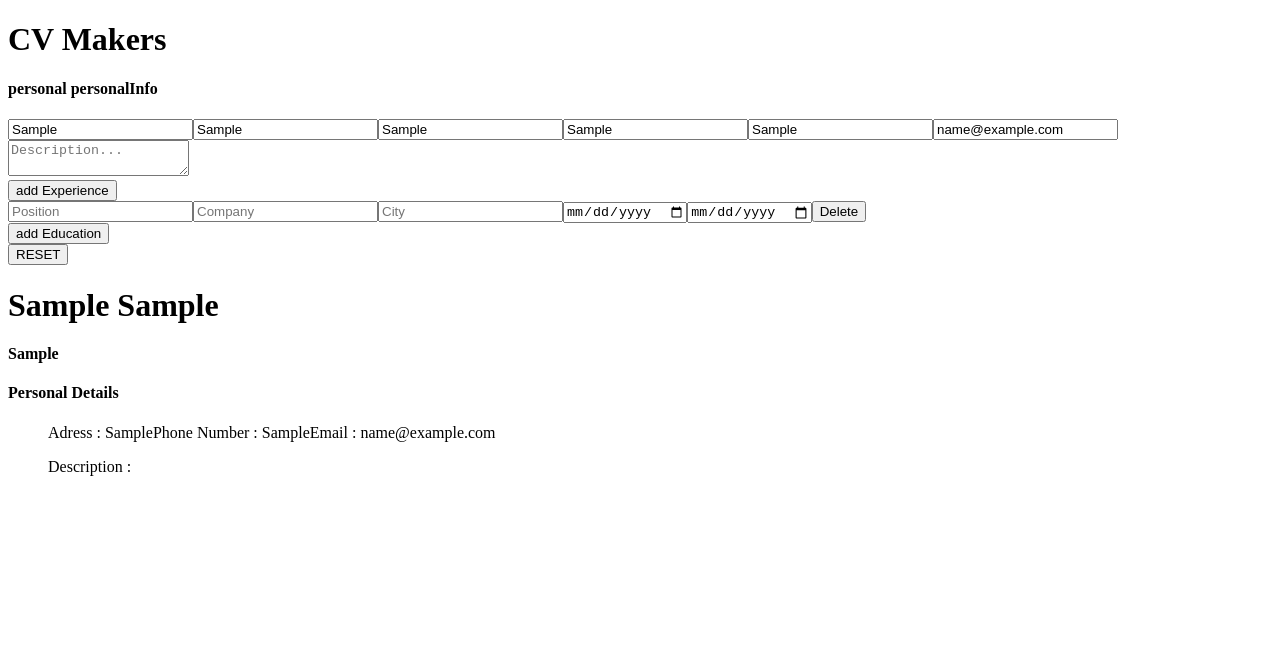
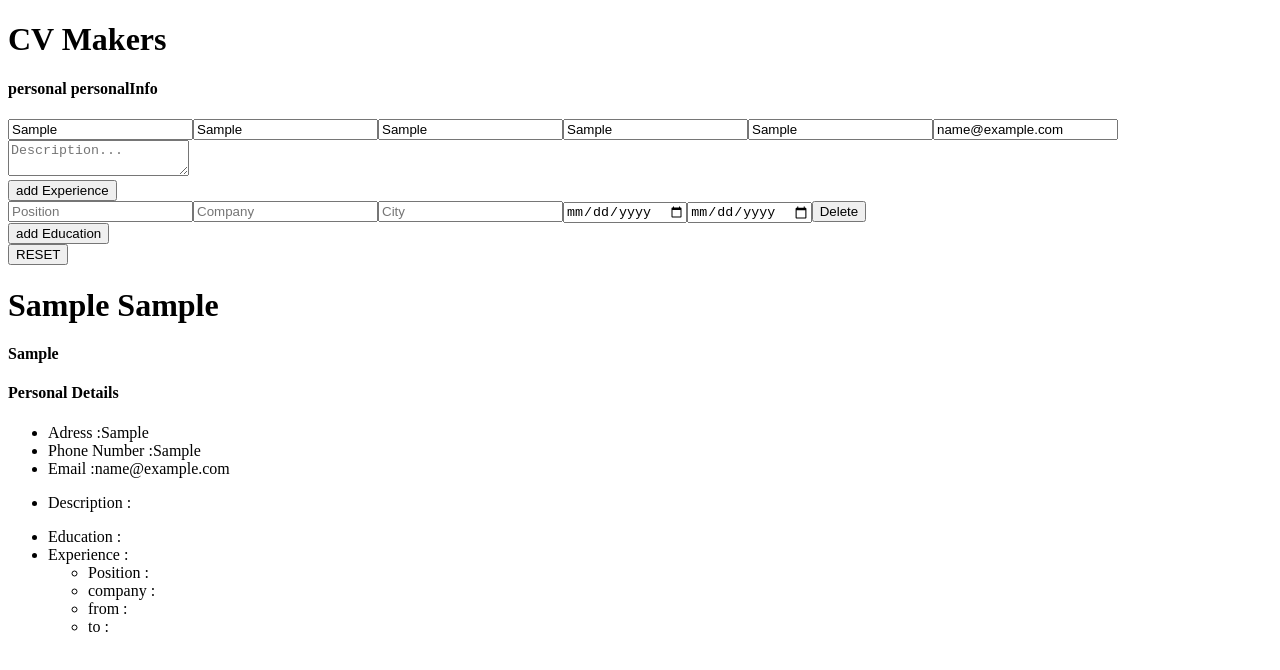
Before and after one commit to theDoorKeeper/react-cv-project, a React (Create React App) app: page / in a window 1280 px wide. Both pictures are taken after typing "Sample", "Sample", "Sample", "Sample", "Sample", "name@example.com" into the empty fields and a click on the button "add Experience". Shown: the top 670 px of the page. Built offline with nearby package versions, Linux system fonts and the light colour scheme; the HTML template or start-up script is replaced by a standard one.

Commit message:
added fully working preview component , needs styling

```diff
--- a/src/components/EditingBody.js
+++ b/src/components/EditingBody.js
@@ -176,7 +176,7 @@ educationInputHandler = (e) => {
 
         <div className="PreviewBody">
           <Preview firstName={firstName} lastName={lastName} title={title} company={firstName}
-           adress={adress} phoneNumber={phoneNumber} eMail={eMail} description={description}                  />
+           adress={adress} phoneNumber={phoneNumber} eMail={eMail} description={description} experienceArray={experienceArray} educationArray={educationArray} />
         </div>
       </div>
 
--- a/src/components/Education.js
+++ b/src/components/Education.js
@@ -4,7 +4,7 @@ export default function Education(props) {
   const { educationArray } = props;
   const educationList = educationArray.map((education) => (
     <form key={education.key}>
-      <input name="University" type="text" placeholder="University" onChange={education.inputHandler} value={education.University} id={education.id} />
+      <input name="university" type="text" placeholder="University" onChange={education.inputHandler} value={education.University} id={education.id} />
       <input name="degree" type="text" placeholder="degree" onChange={education.inputHandler} value={education.degree} id={education.id} />
       <input name="city" type="text" placeholder="City" onChange={education.inputHandler} value={education.city} id={education.id} />
       <input name="subject" type="text" placeholder="Subject" onChange={education.inputHandler} value={education.city} id={education.id} />
--- a/src/components/Preview.js
+++ b/src/components/Preview.js
@@ -1,36 +1,111 @@
-import React from 'react'
+import React from 'react';
 
 function Preview(props) {
-    const {firstName, lastName, title, adress, phoneNumber, eMail, description,
-    experienceArray, educationArray} = props;
+  const {
+    firstName, lastName, title, adress, phoneNumber, eMail, description,
+    experienceArray, educationArray,
+  } = props;
+
+  const experiencePreview = experienceArray.map((experience) => (
+    <ul>
+      <li>
+        Position :
+        {experience.position}
+      </li>
+      <li>
+        company :
+        {experience.company}
+      </li>
+      <li>
+        from :
+        {experience.fromDate}
+      </li>
+      <li>
+        to :
+        {experience.toDate}
+      </li>
+    </ul>
+  ));
+
+  const educationPreview = educationArray.map((education) => (
+    <ul>
+      <li>
+        University :
+        {education.university}
+      </li>
+      <li>
+        degree :
+        {education.degree}
+      </li>
+      <li>
+        city :
+        {education.city}
+      </li>
+      <li>
+        subject :
+        {education.subject}
+      </li>
+      <li>
+        from :
+        {education.fromDate}
+      </li>
+      <li>
+        to :
+        {education.toDate}
+      </li>
+    </ul>
+  ));
+
   return (
     <div>
       <header>
-                    <h1>{firstName} {lastName}</h1>
+        <h1>
+          {firstName}
+          {' '}
+          {lastName}
+        </h1>
         <h4>{title}</h4>
       </header>
 
-            <div className='sideBar'>
+      <div className="sideBar">
         <h4>Personal Details</h4>
         <ul>
-                  Adress : {adress}
-                  Phone Number : {phoneNumber}
-                  Email : {eMail}
+          <li>
+            {' '}
+            Adress :
+            {adress}
+          </li>
+          <li>
+            Phone Number :
+            {phoneNumber}
+          </li>
+          <li>
+            Email :
+            {eMail}
+          </li>
         </ul>
       </div>
-            <div className='mainPreview'>
-                <ul>
-                    Description : {description}
-
+      <div className="mainPreview">
+        <ul className="previewList">
+          <li className="previewListItem">
+            Description :
+            <p>{description}</p>
+          </li>
+          <li className="previewListItem">
+            Education :
+            {educationPreview}
+          </li>
+          <li className="previewListItem">
+            Experience :
+            {experiencePreview}
+          </li>
 
         </ul>
-
-
 
       </div>
 
     </div>
-    )
+  );
 }
 
-export default Preview
+export default Preview;
```
Also changed, not shown: ntrc.js (deleted, +0 -24 lines), 1 other file (tests, documents, lock files or other folders). Lines whose indentation alone changed are shown as unchanged.
